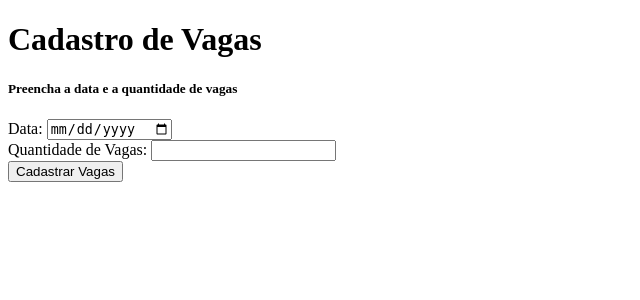
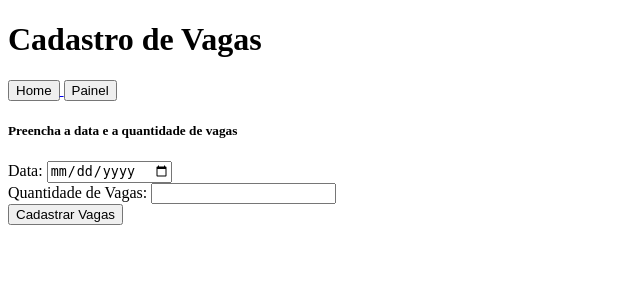
Before and after one commit to EmerSormany/bucho-cheio, a Flask app: page /vacancies in a window 1280 px wide. Shown: the top 300 px of the page, without its empty margins (0-640 px from the left). Run offline with Flask 3, Linux system fonts and the light colour scheme; the visitor is signed in with stand-in values (Sample User, id 1); data comes from the database, SQL or seed files in the repository; parts of the project's set-up code (start-up, migrations or seed data) failed here and were passed over.

Commit message:
implementado objeto especial g

```diff
--- a/app/__init__.py
+++ b/app/__init__.py
@@ -1,5 +1,7 @@
 from flask import Flask
 from .db.database import init_db, close_db
+from . import routes
+from .utils.Auth import Auth
 
 def create_app():
     app = Flask(__name__)
@@ -8,7 +10,8 @@ def create_app():
     with app.app_context():
         init_db(app)
 
-    from . import routes
+    app.before_request(Auth.load_logged_user)
+
     app.register_blueprint(routes.bp)
 
     app.teardown_appcontext(close_db)
--- a/app/routes.py
+++ b/app/routes.py
@@ -43,6 +43,7 @@ class UserView(MethodView):
             return str(e), 500
             # return 'Erro no servidor', 500
 
+# rota de cadastro de usuário
 bp.add_url_rule('/user', view_func=UserView.as_view('user'))
 
 class LoginView(MethodView):
@@ -66,7 +67,7 @@ class LoginView(MethodView):
 
                 if user['admin'] == 1:
                     session['admin'] = user['admin']
-                    return render_template('panel.html', message="Login realizado com sucesso!")
+                    return render_template('panel.html', message="Painel da administração.")
 
                 return render_template('home.html', message="Login realizado com sucesso!")
             else:
@@ -75,6 +76,7 @@ class LoginView(MethodView):
             return str(e), 500
             # return 'Erro no servidor', 500
 
+# rota de login
 bp.add_url_rule('/login', view_func=LoginView.as_view('login'))
 
 class LogoutView(MethodView):
@@ -83,13 +85,15 @@ class LogoutView(MethodView):
         session.pop('admin', None)
         return render_template('index.html', message="Logout realizado com sucesso!")
 
+# rota de logout
 bp.add_url_rule('/logout', view_func=LogoutView.as_view('logout'))
 
 class HomeView(MethodView):
     @Auth.login_required
     def get(self):
-        return render_template('home.html', message="Bem-vindo ao seu painel!")
+        return render_template('home.html')
 
+# rota do usuário comum
 bp.add_url_rule('/home', view_func=HomeView.as_view('home'))
 
 class VacanciesView(MethodView):
@@ -112,6 +116,7 @@ class VacanciesView(MethodView):
             return str(e), 500
             # return 'Erro no servidor', 500
 
+# rota para cadastrar vagas, apenas para admin
 bp.add_url_rule('/vacancies', view_func=VacanciesView.as_view('vacancies'))
 
 class ReservationView(MethodView):
@@ -140,6 +145,7 @@ class ReservationView(MethodView):
             return str(e), 500
             # return 'Erro no servidor', 500
 
+#  rota para se candidatar a uma vaga
 bp.add_url_rule('/reservation', view_func=ReservationView.as_view('reservation'))
 
 class AdminView(MethodView):
@@ -186,5 +192,5 @@ class AdminView(MethodView):
 
         return render_template('panel.html', message="Reservas atualizadas com sucesso!")
 
-
+# rota do painel de administração
 bp.add_url_rule('/admin', view_func=AdminView.as_view('admin'))
--- a/app/templates/panel.html
+++ b/app/templates/panel.html
@@ -35,6 +35,11 @@
 </head>
 <body>
     <h1>Painel de Administração</h1>
+    <div>
+        <a href="/home">
+            <button type="button">Home</button>
+        </a>
+    </div>
     <form action="/admin" method="get">
         <div>
             <label for="date">Buscar reservas por data:</label>
--- a/app/templates/vacancies.html
+++ b/app/templates/vacancies.html
@@ -7,6 +7,14 @@
 </head>
 <body>
     <h1>Cadastro de Vagas</h1>
+    <div>
+        <a href="/home">
+            <button type="button">Home</button>
+        </a>
+        <a href="/admin">
+            <button type="button">Painel</button>
+        </a>
+    </div>
     <h5>Preencha a data e a quantidade de vagas</h5>
     <p>
         {{
--- a/app/utils/Auth.py
+++ b/app/utils/Auth.py
@@ -1,5 +1,6 @@
 from functools import wraps
-from flask import session, render_template
+from flask import session, render_template,g
+from ..models.User import User
 
 
 class Auth:
@@ -20,3 +21,17 @@ class Auth:
                 return render_template('home.html', message="Acesso negado. Você precisa ser um administrador para acessar esta página.")
             return f(*args, **kwargs)
         return decorated_function
+
+    @staticmethod
+    def load_logged_user():
+        if 'user_id' in session:
+            user = User.get_user_by_id(session['user_id'])
+            g.user = {
+                'user_id': user['id'],
+                'email': user['email'],
+                'name': user['name'],
+                'matriculation': user['matriculation'],
+                'course': user['course'],
+            }
+            return
+        return None
```
Also changed, not shown: app/templates/reservation.html (+9 -4 lines), 1 other file.
